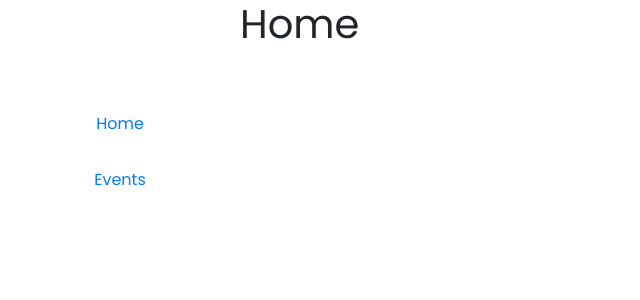
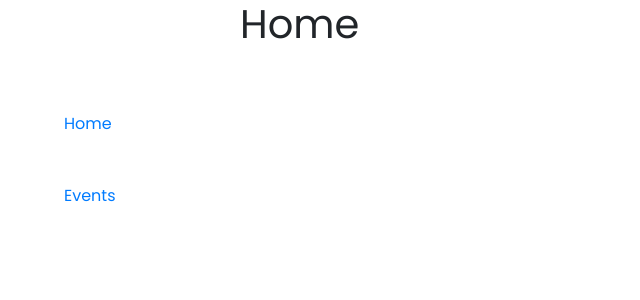
Before and after one commit to janakitti/hackathon-global, a React (Create React App) app: page / in a window 1280 px wide. Shown: the top 300 px of the page, without its empty margins (0-640 px from the left). Built offline with nearby package versions, Linux system fonts and the light colour scheme.

Commit message:
Stylize nav links

```diff
--- a/src/App.scss
+++ b/src/App.scss
@@ -1,6 +1,13 @@
 .nav-link {
-  padding: 2em;
-  text-decoration: none;
+  padding: 1em 2em;
+  margin: 1em 0;
+
+  text-align: left;
+  border-radius: $card-border-radius;
+}
+
+.nav-link:hover {
+  box-shadow: $drop-shadow;
 }
 
 #router-container {
--- a/src/App.tsx
+++ b/src/App.tsx
@@ -1,5 +1,4 @@
 import React from "react";
-import "./App.scss";
 import "./styles/main.scss";
 import { BrowserRouter as Router, Switch, Route, Link } from "react-router-dom";
 import Home from "./components/Home/Home";
@@ -11,10 +10,12 @@ function App() {
       <Router>
         <div id="router-container">
           <div id="side-nav">
-            <Link className="nav-link" to="/">
-              Home
+            <Link to="/">
+              <div className="nav-link">Home</div>
             </Link>
-            <Link to="/events">Events</Link>
+            <Link to="/events">
+              <div className="nav-link">Events</div>
+            </Link>
           </div>
           <div id="page-window">
             <Switch>
--- a/src/styles/_variables.scss
+++ b/src/styles/_variables.scss
@@ -1 +1,4 @@
 $panel: #ffffff;
+
+$card-border-radius: 1em;
+$drop-shadow: 0px 4px 20px rgba(0, 0, 0, 0.07);
--- a/src/styles/main.scss
+++ b/src/styles/main.scss
@@ -1,4 +1,5 @@
 @import "./variables";
+@import "../App";
 @import "../components/Events/Events";
 @import "../components/Home/Home";
 
@@ -7,3 +8,7 @@
 body {
   font-family: "Poppins", sans-serif;
 }
+
+a:link {
+  text-decoration: none;
+}
```
